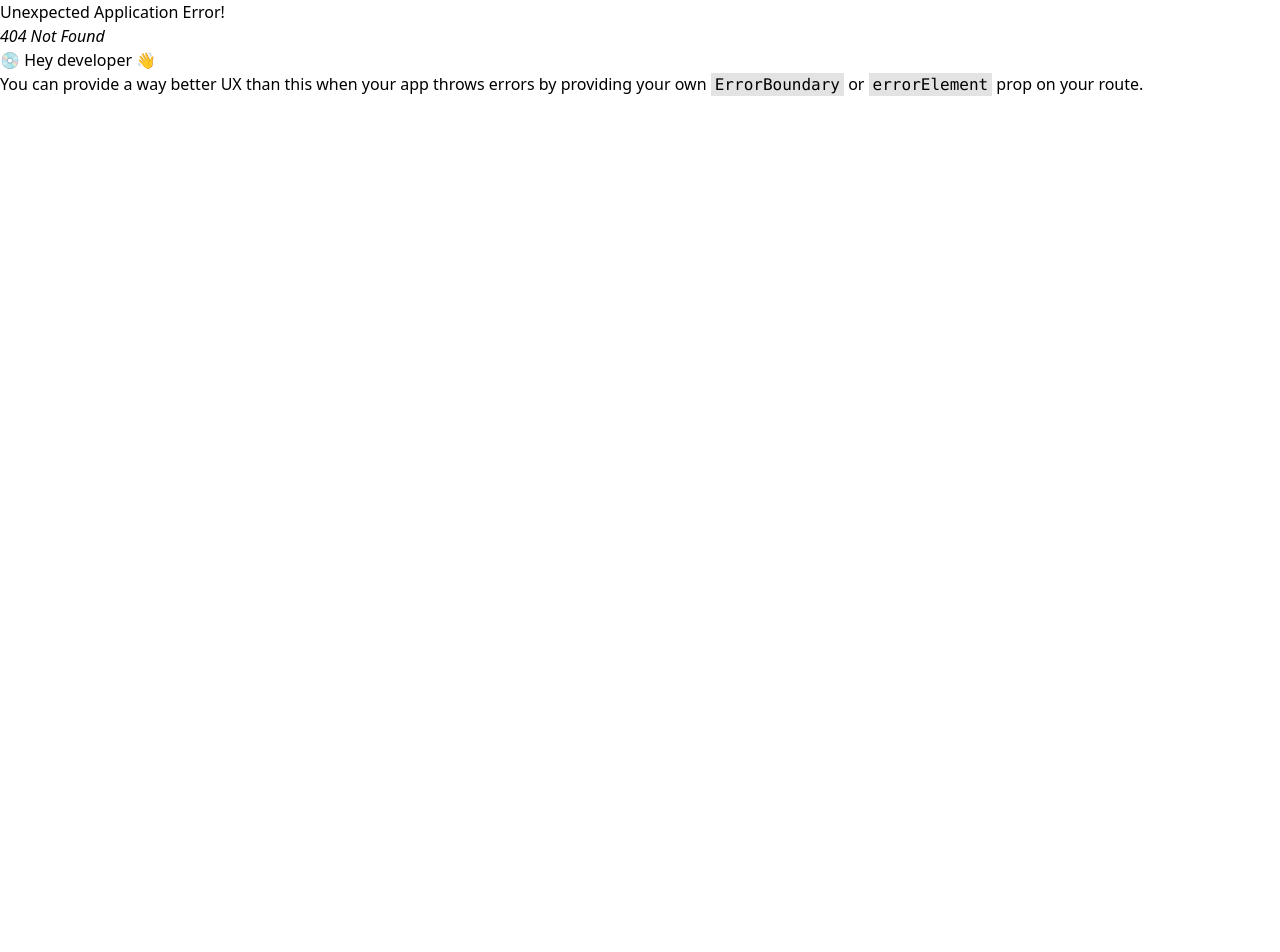
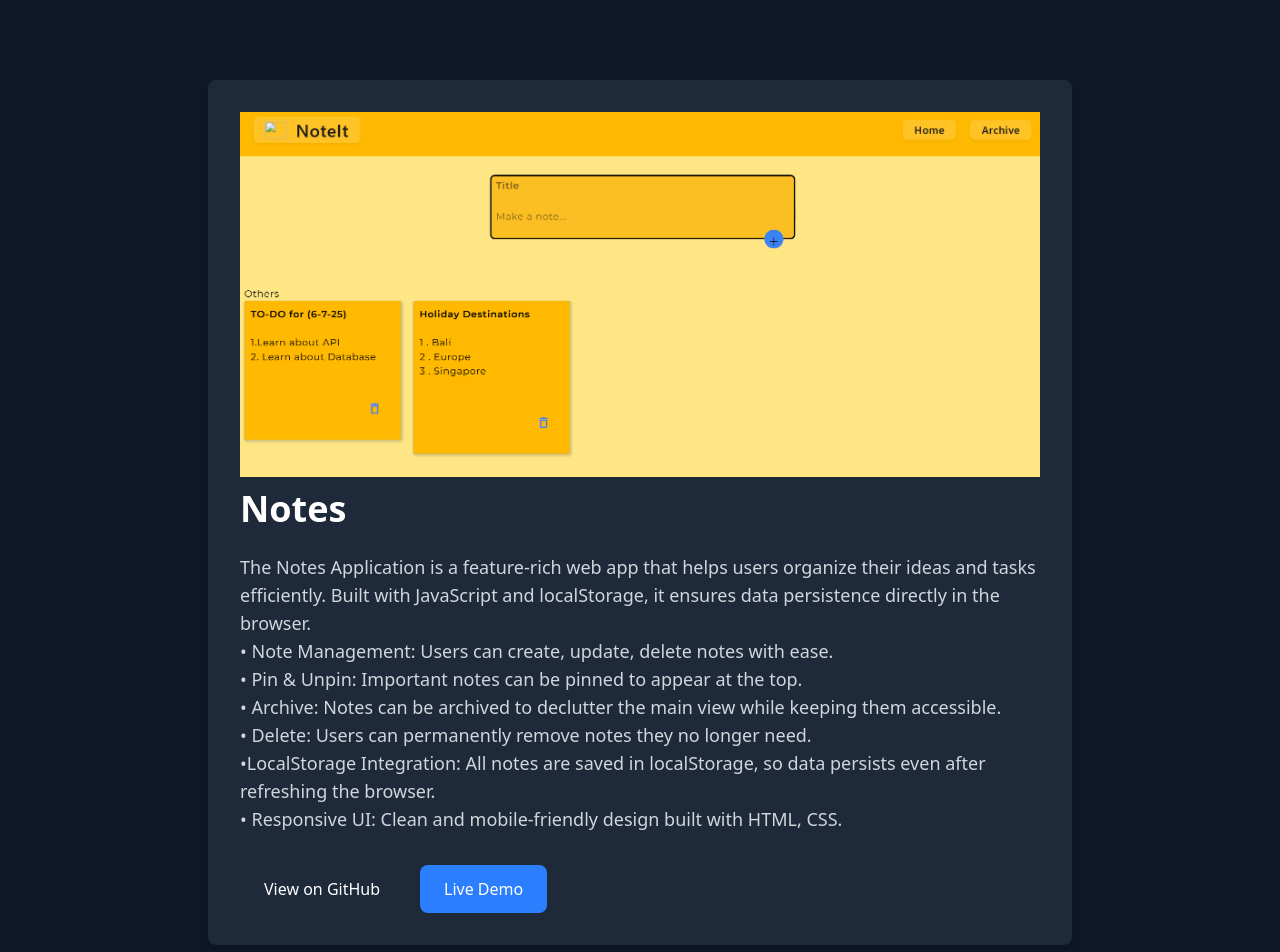
Before and after one commit to AyushSingh0320/Portfolio, a React (Vite) app: page /projectdescNotes in a window 1280 px wide. Before the commit this address had no page. Shown: the top 952 px of the page. Before the commit the page ends 800 px from the top, so only its background shows below. Built offline with nearby package versions, Linux system fonts and the light colour scheme.

Commit message:
project changes

```diff
--- a/src/Componenets/Projects/Project.jsx
+++ b/src/Componenets/Projects/Project.jsx
@@ -79,11 +79,14 @@ function Projects() {
 
           <div className="w-full max-w-sm">
             <ProjectCard
+              Descriptionpath="/projectdescNotes"
               imgPath={Notes}
               isBlog={false}
               title="Notes"
-              description="A feature-rich Notes App with functionality for pinning, archiving, and deleting notes.
-Utilized localStorage to persist user data across sessions, ensuring notes remain intact even after page refresh."
+              description=<>
+              <p>A feature-rich Notes Application.</p>
+              For detailed description click on the image
+              </>
 techstack={[
   {src: html, name: "HTML"},
   {src: tailwind, name: "Tailwind CSS"},
@@ -96,6 +99,7 @@ techstack={[
 
           <div className="w-full max-w-sm">
             <ProjectCard
+              Descriptionpath="/projects"
               imgPath={Converter}
               isBlog={false}
               title="Converter"
--- a/src/Componenets/Projects/ProjectDesc.jsx
+++ b/src/Componenets/Projects/ProjectDesc.jsx
@@ -1,6 +1,7 @@
 import React , {useEffect} from 'react';
 import Design from "../../assets/Projects/Design.png"
 import Blog from "../../assets/Projects/Blog.png";
+import Notes from "../../assets/Projects/Notes.png";
 import { useLocation } from 'react-router-dom';
 
 function ProjectDesc() {
@@ -70,9 +71,31 @@ function ProjectDesc() {
       liveLink: "https://blog-app-p5cj.vercel.app/"
     },
     "Notes": {
+       imgPath: Notes,
       title: "Notes",
-      description: "A feature-rich Notes App with functionality for pinning, archiving, and deleting notes. Utilized localStorage to persist user data across sessions, ensuring notes remain intact even after page refresh.",
-      techStack: ["HTML", "Tailwind CSS", "JavaScript"],
+      description: <>
+      <p>
+        The Notes Application is a feature-rich web app that helps users organize their ideas and tasks efficiently. Built with JavaScript and localStorage, it ensures data persistence directly in the browser.
+      </p>
+        <p>
+      •	Note Management: Users can create, update, delete notes with ease.
+        </p>
+        <p>
+      •	Pin & Unpin: Important notes can be pinned to appear at the top.
+        </p>
+        <p>
+      •	Archive: Notes can be archived to declutter the main view while keeping them     accessible.
+        </p>
+        <p>
+      •	Delete: Users can permanently remove notes they no longer need.
+        </p>
+          <p>
+      •LocalStorage Integration: All notes are saved in localStorage, so data persists even   after refreshing the browser.
+        </p>
+         <p>
+      • Responsive UI: Clean and mobile-friendly design built with HTML, CSS.
+        </p>
+      </>,
       githubLink: "https://github.com/AyushSingh0320/NOTES-APP",
       liveLink: "https://notes-app-g8cs.vercel.app/"
     },
--- a/src/main.jsx
+++ b/src/main.jsx
@@ -39,6 +39,10 @@ const router = createBrowserRouter([
         path:"/projectdescBlog-App",
         element: <ProjectDesc/>
       },
+      {
+        path:"/projectdescNotes",
+        element: <ProjectDesc/>
+      }
     ]
   }
 ])
```
